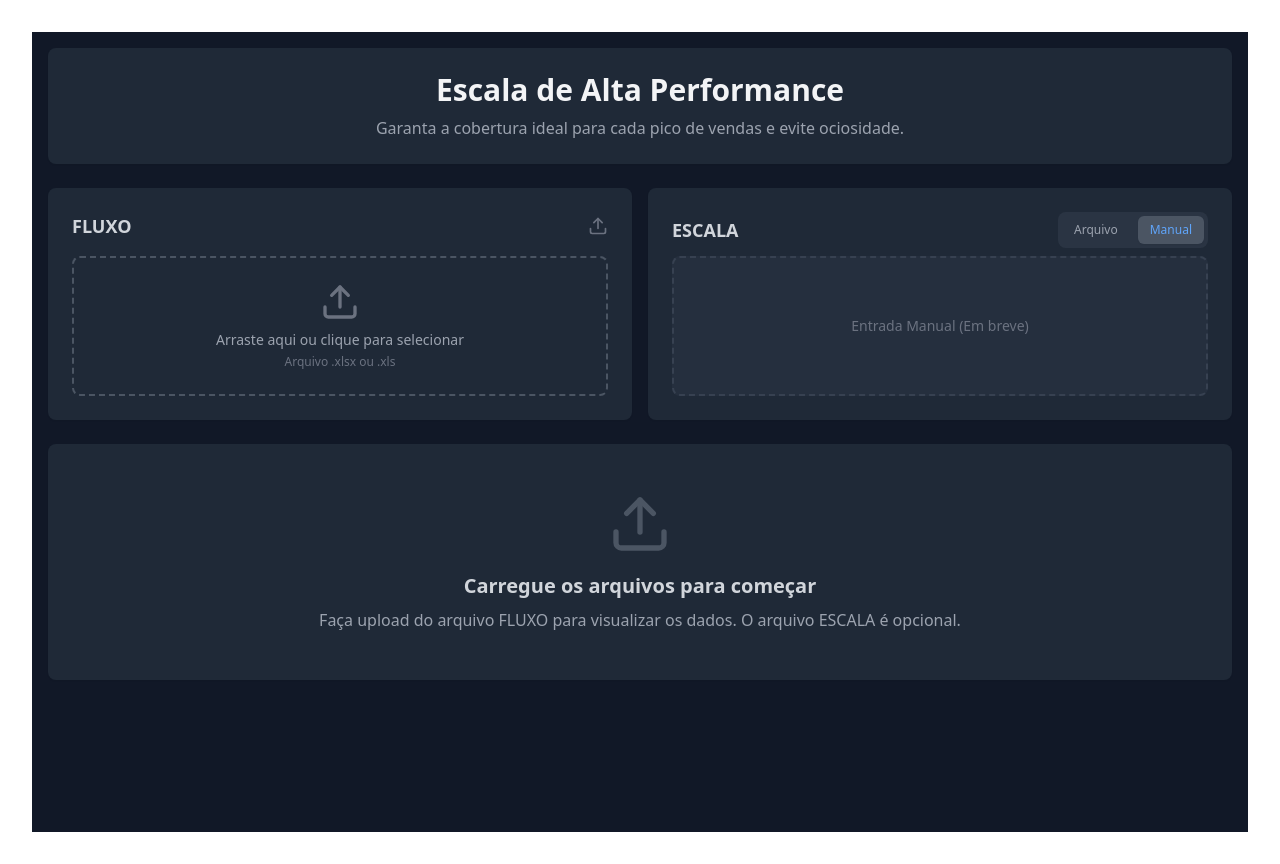
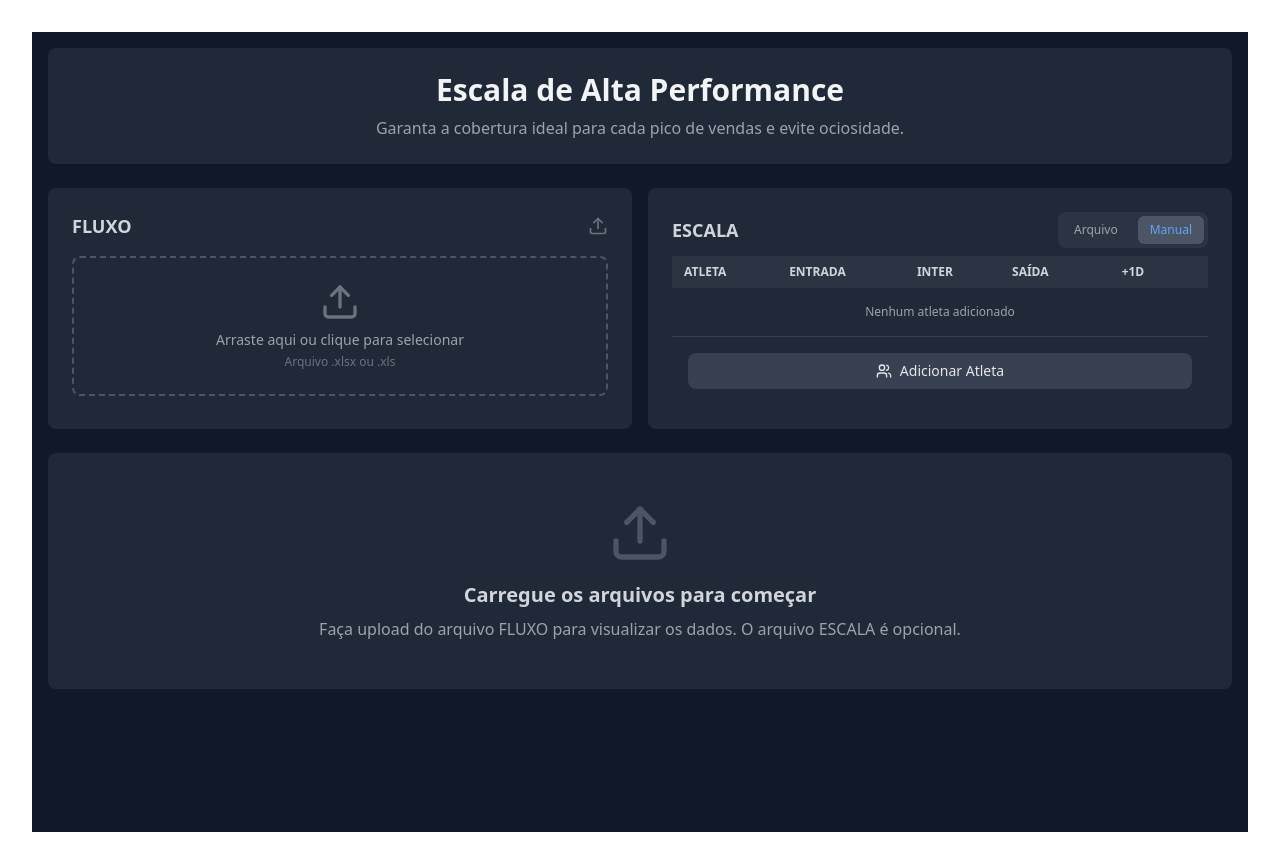
Before and after one commit to Lob0Garou/Escala-que-Converte, a React (Vite) app: page / in a window 1280 px wide. Both pictures are taken after a click on the button "Manual". Built offline with nearby package versions, Linux system fonts and the light colour scheme.

Commit message:
UI: implement manual ESCALA form with local CRUD state

```diff
--- a/src/Dashboard.jsx
+++ b/src/Dashboard.jsx
@@ -21,6 +21,7 @@ const Dashboard = () => {
   const [showUploadSection, setShowUploadSection] = useState(false);
   const [highlightedLine, setHighlightedLine] = useState(null);
   const [escalaManualMode, setEscalaManualMode] = useState(false);
+  const [manualEscalaRows, setManualEscalaRows] = useState([]);
 
   // --- THEME SWITCHER ---
   useEffect(() => {
@@ -185,6 +186,24 @@ const Dashboard = () => {
       await processFile(e.dataTransfer.files[0], type);
     }
   }, [processFile]);
+
+  // --- MANUAL ENTRY HANDLERS ---
+  const addManualRow = useCallback(() => {
+    setManualEscalaRows(prev => [
+      ...prev,
+      { id: Date.now(), nome: '', entrada: '', intervalo: '', saida: '', saidaDiaSeguinte: false }
+    ]);
+  }, []);
+
+  const updateManualRow = useCallback((id, field, value) => {
+    setManualEscalaRows(prev => prev.map(row =>
+      row.id === id ? { ...row, [field]: value } : row
+    ));
+  }, []);
+
+  const removeManualRow = useCallback((id) => {
+    setManualEscalaRows(prev => prev.filter(row => row.id !== id));
+  }, []);
 
 
   // --- DATA COMPUTATION (MEMOIZED) ---
@@ -367,7 +386,7 @@ const Dashboard = () => {
     </div>
   );
 
-  const UploadSection = ({ processFile, dragActive, setDragActive, cuponsData, escalaData, error, escalaManualMode, setEscalaManualMode }) => (
+  const UploadSection = ({ processFile, dragActive, setDragActive, cuponsData, escalaData, error, escalaManualMode, setEscalaManualMode, manualEscalaRows, addManualRow, updateManualRow, removeManualRow }) => (
     <section className="grid grid-cols-1 md:grid-cols-2 gap-4 mb-6">
       <UploadBox
         type="cupons"
@@ -425,8 +444,91 @@ const Dashboard = () => {
               )}
             </div>
           ) : (
-            <div className="flex-1 h-full min-h-[140px] bg-gray-50 dark:bg-gray-700/30 rounded-lg border-2 border-dashed border-gray-200 dark:border-gray-700 flex flex-col items-center justify-center p-4">
-              <p className="text-gray-400 dark:text-gray-500 text-sm font-medium">Entrada Manual (Em breve)</p>
+            <div className="flex-1 h-full min-h-[140px] bg-white dark:bg-gray-800 rounded-lg flex flex-col">
+              <div className="flex-1 overflow-x-auto">
+                <table className="w-full text-sm text-left text-gray-500 dark:text-gray-400">
+                  <thead className="text-xs text-gray-700 dark:text-gray-300 uppercase bg-gray-50 dark:bg-gray-700/50 sticky top-0">
+                    <tr>
+                      <th className="px-3 py-2">Atleta</th>
+                      <th className="px-3 py-2">Entrada</th>
+                      <th className="px-3 py-2">Inter</th>
+                      <th className="px-3 py-2">Saída</th>
+                      <th className="px-3 py-2 text-center">+1d</th>
+                      <th className="px-3 py-2"></th>
+                    </tr>
+                  </thead>
+                  <tbody>
+                    {manualEscalaRows.map(row => (
+                      <tr key={row.id} className="border-b dark:border-gray-700/50 hover:bg-gray-50 dark:hover:bg-gray-700/30">
+                        <td className="px-2 py-2">
+                          <input
+                            type="text"
+                            className="w-full bg-gray-50 dark:bg-gray-700 border border-gray-300 dark:border-gray-600 rounded px-2 py-1 text-gray-900 dark:text-white text-xs focus:ring-blue-500 focus:border-blue-500"
+                            placeholder="Nome"
+                            value={row.nome}
+                            onChange={(e) => updateManualRow(row.id, 'nome', e.target.value)}
+                          />
+                        </td>
+                        <td className="px-2 py-2">
+                          <input
+                            type="time"
+                            className="w-full bg-gray-50 dark:bg-gray-700 border border-gray-300 dark:border-gray-600 rounded px-2 py-1 text-gray-900 dark:text-white text-xs focus:ring-blue-500 focus:border-blue-500"
+                            value={row.entrada}
+                            onChange={(e) => updateManualRow(row.id, 'entrada', e.target.value)}
+                          />
+                        </td>
+                        <td className="px-2 py-2">
+                          <input
+                            type="time"
+                            className="w-full bg-gray-50 dark:bg-gray-700 border border-gray-300 dark:border-gray-600 rounded px-2 py-1 text-gray-900 dark:text-white text-xs focus:ring-blue-500 focus:border-blue-500"
+                            value={row.intervalo}
+                            onChange={(e) => updateManualRow(row.id, 'intervalo', e.target.value)}
+                          />
+                        </td>
+                        <td className="px-2 py-2">
+                          <input
+                            type="time"
+                            className="w-full bg-gray-50 dark:bg-gray-700 border border-gray-300 dark:border-gray-600 rounded px-2 py-1 text-gray-900 dark:text-white text-xs focus:ring-blue-500 focus:border-blue-500"
+                            value={row.saida}
+                            onChange={(e) => updateManualRow(row.id, 'saida', e.target.value)}
+                          />
+                        </td>
+                        <td className="px-2 py-2 text-center">
+                          <input
+                            type="checkbox"
+                            className="w-4 h-4 text-blue-600 bg-gray-100 border-gray-300 rounded focus:ring-blue-500 dark:focus:ring-blue-600 dark:ring-offset-gray-800 focus:ring-2 dark:bg-gray-700 dark:border-gray-600"
+                            checked={row.saidaDiaSeguinte}
+                            onChange={(e) => updateManualRow(row.id, 'saidaDiaSeguinte', e.target.checked)}
+                          />
+                        </td>
+                        <td className="px-2 py-2 text-center">
+                          <button
+                            onClick={() => removeManualRow(row.id)}
+                            className="text-red-500 hover:text-red-700 transition-colors"
+                          >
+                            <LogOut className="w-4 h-4 rotate-180" />
+                          </button>
+                        </td>
+                      </tr>
+                    ))}
+                    {manualEscalaRows.length === 0 && (
+                      <tr>
+                        <td colSpan="6" className="px-6 py-4 text-center text-xs text-gray-500 dark:text-gray-400">
+                          Nenhum atleta adicionado
+                        </td>
+                      </tr>
+                    )}
+                  </tbody>
+                </table>
+              </div>
+              <div className="p-4 border-t border-gray-200 dark:border-gray-700">
+                <button
+                  onClick={addManualRow}
+                  className="w-full py-2 px-4 bg-gray-100 dark:bg-gray-700 hover:bg-gray-200 dark:hover:bg-gray-600 text-gray-700 dark:text-gray-200 rounded-lg text-sm font-medium transition-colors flex items-center justify-center gap-2"
+                >
+                  <Users className="w-4 h-4" /> Adicionar Atleta
+                </button>
+              </div>
             </div>
           )}
         </div>
@@ -747,6 +849,10 @@ const Dashboard = () => {
             error={error}
             escalaManualMode={escalaManualMode}
             setEscalaManualMode={setEscalaManualMode}
+            manualEscalaRows={manualEscalaRows}
+            addManualRow={addManualRow}
+            updateManualRow={updateManualRow}
+            removeManualRow={removeManualRow}
           />
         )}
 
@@ -784,6 +890,10 @@ const Dashboard = () => {
                 error={error}
                 escalaManualMode={escalaManualMode}
                 setEscalaManualMode={setEscalaManualMode}
+                manualEscalaRows={manualEscalaRows}
+                addManualRow={addManualRow}
+                updateManualRow={updateManualRow}
+                removeManualRow={removeManualRow}
               />
             )}
 
```
